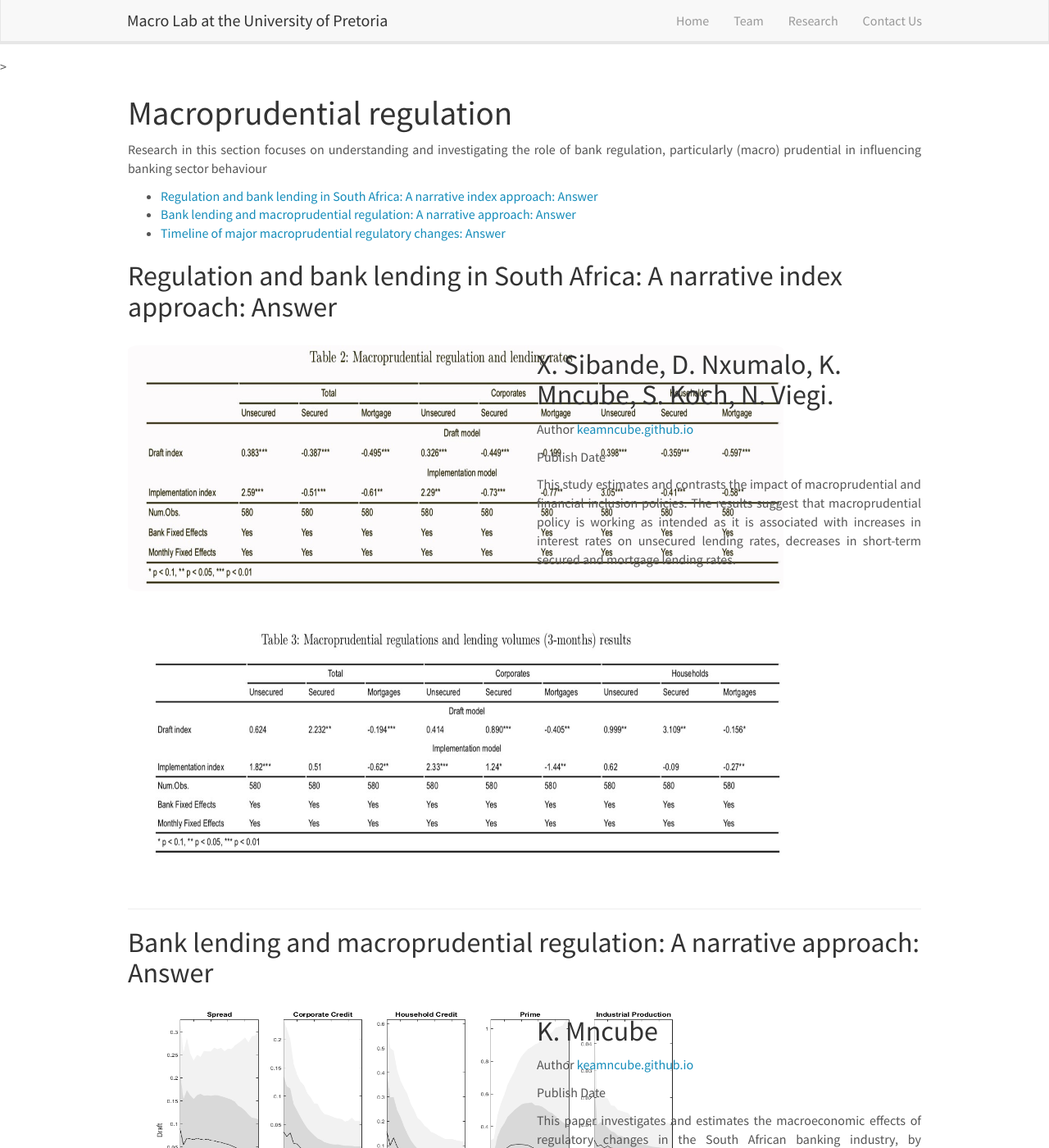
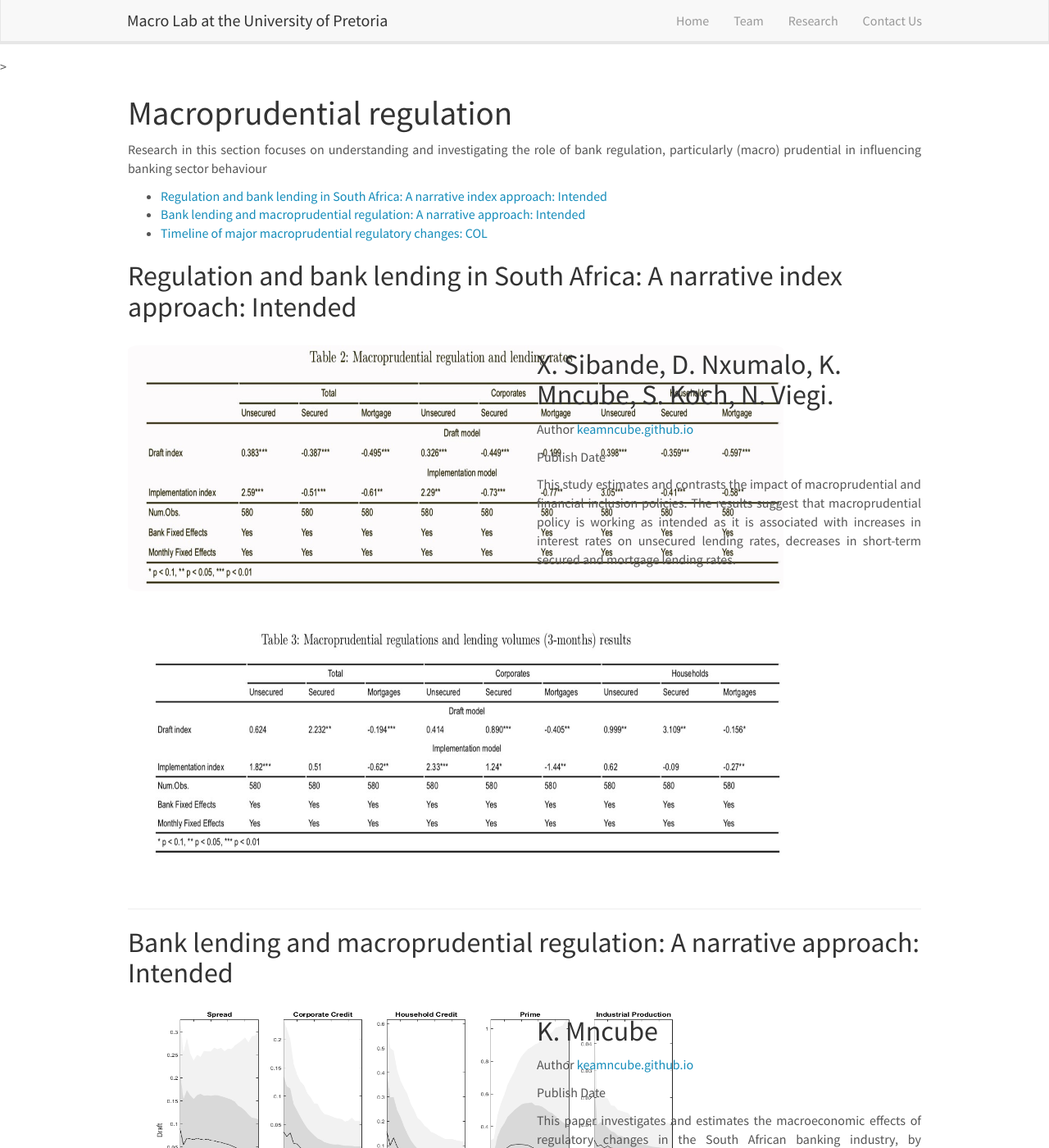
Before and after one commit to upmacrolab/upmacrolab.github.io, a Jekyll site: the page built from _pages/macropru.md, in a window 1280 px wide and 1400 px high. Shown: the whole window at 82% size. Built offline with Jekyll 4.4.1, drawn with Linux system fonts in a browser that asks for light colours; nearby versions of some CDN libraries; some of the changed text lies outside the part shown.

Commit message:
Update macropru.md
Updated section.

```diff
--- a/_pages/macropru.md
+++ b/_pages/macropru.md
@@ -11,13 +11,13 @@ permalink: /macropru.html/
 
 <p align="justify"> Research in this section focuses on understanding and investigating the role of bank regulation, particularly (macro) prudential in influencing banking sector behaviour    </p>
 <!-- Replace the text and the hiperlink for your papers. The hyperlink is a replication of the text but is lowercased and the whitespace " " is replaced with a "-". Only words are replication, not punctuation. -->
-* [Regulation and bank lending in South Africa: A narrative index approach: Answer](#regulation-and-bank-lending-in-south-africa-a-narrative-index-approach-answer)
-* [Bank lending and macroprudential regulation: A narrative approach: Answer](#bank-lending-and-macroprudential-regulation-a-narrative-approach-answer)
-* [Timeline of major macroprudential regulatory changes: Answer](#timeline-of-major-macroprudential-regulatory-changes-answer)
+* [Regulation and bank lending in South Africa: A narrative index approach: Intended](#regulation-and-bank-lending-in-south-africa-a-narrative-index-approach-intended)
+* [Bank lending and macroprudential regulation: A narrative approach: Intended](#bank-lending-and-macroprudential-regulation-a-narrative-approach-intended)
+* [Timeline of major macroprudential regulatory changes: COL](#timeline-of-major-macroprudential-regulatory-changes-col)
 
 
 
-## Regulation and bank lending in South Africa: A narrative index approach: Answer
+## Regulation and bank lending in South Africa: A narrative index approach: Intended
 <div class="row">
   <div class="col col-md-6" markdown="0">
     <!-- replace with your paper figure -->
@@ -43,7 +43,7 @@ permalink: /macropru.html/
 
 <!-- Divider -->
 ---
-## Bank lending and macroprudential regulation: A narrative approach: Answer
+## Bank lending and macroprudential regulation: A narrative approach: Intended
 <div class="row">
   <div class="col col-md-6" markdown="0">
   <!-- replace with your paper figure -->
@@ -69,7 +69,7 @@ permalink: /macropru.html/
 <!-- Divider -->
 ---
 
-## Timeline of major macroprudential regulatory changes: Answer
+## Timeline of major macroprudential regulatory changes: COL
 <div class="row">
   <div class="col col-md-6" markdown="0">
   <!-- replace with your paper figure -->
```
